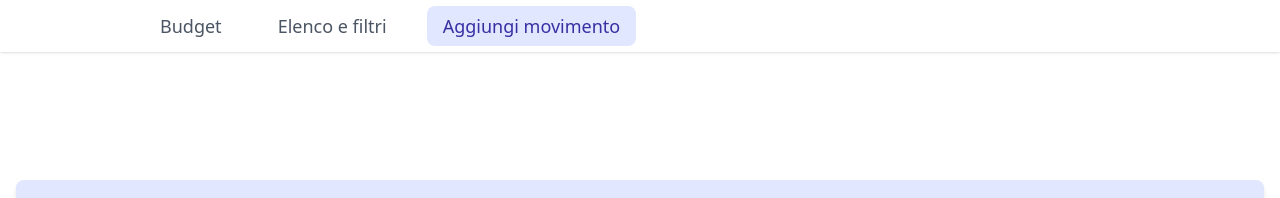
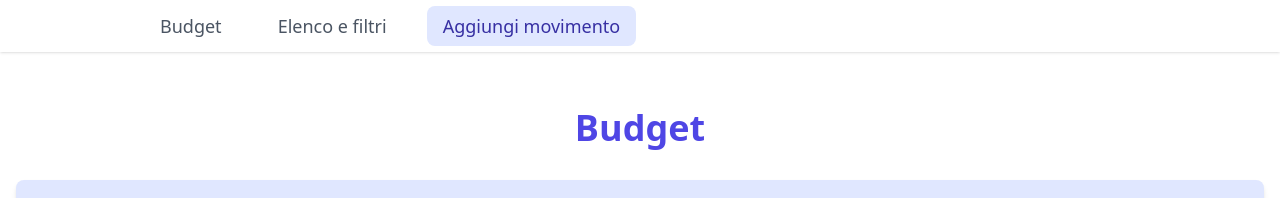
Before and after one commit to keape/budget-app, a React (Create React App) app: page / in a window 1280 px wide. Shown: the top 198 px of the page. Built offline with nearby package versions, Linux system fonts and the light colour scheme; no server answers.

Commit message:
Update Home component title: change text to 'Budget' and color to indigo

```diff
--- a/src/Home.js
+++ b/src/Home.js
@@ -64,8 +64,8 @@
 
   return (
     <div className="container mx-auto px-4 py-8">
-      <h1 className="text-4xl font-bold text-center mb-8 text-white">
-        Budget mensile 2025
+      <h1 className="text-4xl font-bold text-center mb-8 text-indigo-600 dark:text-indigo-300">
+        Budget
       </h1>
 
       <div className="bg-indigo-100 dark:bg-indigo-900 text-white p-4 rounded-lg mb-8 shadow-md text-center">
```
